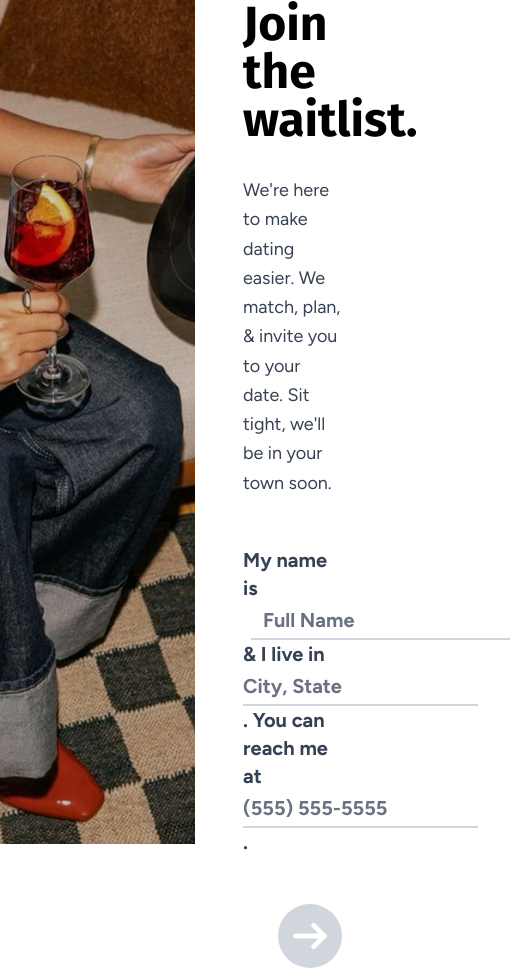
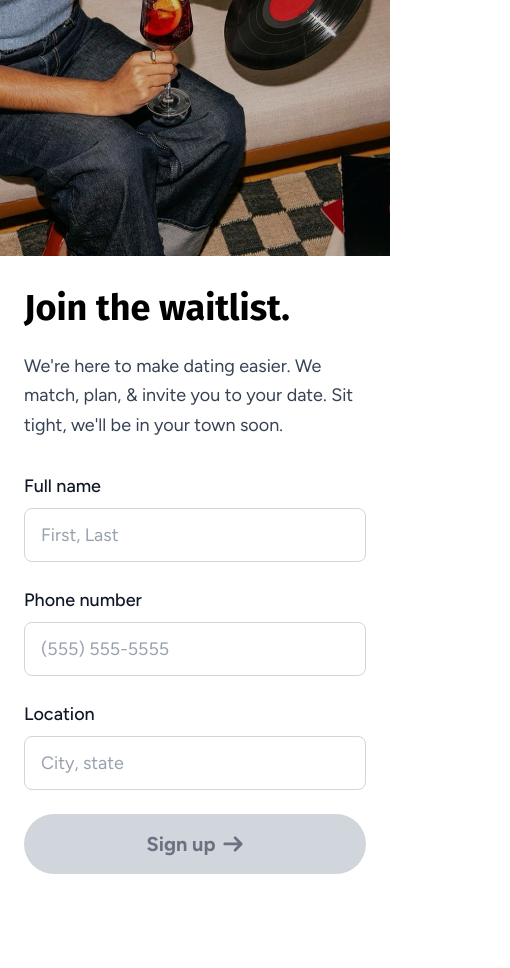
Before and after one commit to yangleyland/calendate-landing, a Next.js app: page /join-waitlist in a window 390 px wide. Shown: the whole page, 510 px wide, since content can reach past the window. After the commit the page ends 906 px from the top, so only its background shows below. Built offline with nearby package versions, Linux system fonts and the light colour scheme; no server answers.

Commit message:
mobile version of waitlist

```diff
--- a/src/app/join-waitlist/page.tsx
+++ b/src/app/join-waitlist/page.tsx
@@ -2,17 +2,56 @@
 
 import Image from "next/image";
 import { useRouter } from "next/navigation";
+import { useState } from "react";
+import { addToWaitlist } from "@/lib/supabase";
 
 export default function JoinWaitlist() {
   const router = useRouter();
+  const [formData, setFormData] = useState({
+    name: "",
+    location: "",
+    phone: "",
+  });
+  const [isSubmitting, setIsSubmitting] = useState(false);
+  const [error, setError] = useState<string | null>(null);
 
-  const handleSubmit = (e: React.FormEvent) => {
+  const isFormComplete =
+    formData.name.trim() && formData.location.trim() && formData.phone.trim();
+
+  const handleSubmit = async (e: React.FormEvent) => {
     e.preventDefault();
+    if (!isFormComplete) return;
+
+    setIsSubmitting(true);
+    setError(null);
+
+    try {
+      await addToWaitlist({
+        full_name: formData.name.trim(),
+        location: formData.location.trim(),
+        phone_number: formData.phone.trim(),
+      });
+
       router.push("/form-submitted");
+    } catch (err) {
+      console.error("Failed to submit to waitlist:", err);
+      setError("Failed to join waitlist. Please try again.");
+    } finally {
+      setIsSubmitting(false);
+    }
+  };
+
+  const handleInputChange = (field: string, value: string) => {
+    setFormData((prev) => ({
+      ...prev,
+      [field]: value,
+    }));
   };
 
   return (
-    <div className="min-h-screen flex">
+    <>
+      {/* DESKTOP VERSION - Hidden on mobile */}
+      <div className="hidden md:flex min-h-screen">
         {/* Left Side - Image */}
         <div className="w-1/2">
           <Image
@@ -36,9 +75,15 @@ export default function JoinWaitlist() {
             </h1>
 
             <p className="text-lg text-gray-700 mb-12 leading-relaxed">
-            We&apos;re here to make dating easier. We match, plan, & invite you
-            to your date. Sit tight, we&apos;ll be in your town soon.
+              We&apos;re here to make dating easier. We match, plan, & invite
+              you to your date. Sit tight, we&apos;ll be in your town soon.
             </p>
+
+            {error && (
+              <div className="mb-6 p-3 bg-red-100 border border-red-400 text-red-700 rounded">
+                {error}
+              </div>
+            )}
 
             <form className="space-y-6" onSubmit={handleSubmit}>
               <div className="flex flex-wrap items-center text-xl font-bold text-gray-700">
@@ -46,22 +91,33 @@ export default function JoinWaitlist() {
                 <input
                   type="text"
                   placeholder="Full Name"
+                  value={formData.name}
+                  onChange={(e) => handleInputChange("name", e.target.value)}
                   className="mx-2 px-3 py-1 border-b-2 border-gray-300 focus:border-gray-600 focus:outline-none bg-transparent placeholder-gray-500"
                   style={{ color: "#801F20" }}
+                  disabled={isSubmitting}
                 />
                 <span> & I live in </span>
                 <input
                   type="text"
                   placeholder="City, State"
+                  value={formData.location}
+                  onChange={(e) =>
+                    handleInputChange("location", e.target.value)
+                  }
                   className="py-1 border-b-2 border-gray-300 focus:border-gray-600 focus:outline-none bg-transparent placeholder-gray-500"
                   style={{ color: "#801F20" }}
+                  disabled={isSubmitting}
                 />
                 <span>. You can reach me at </span>
                 <input
                   type="tel"
                   placeholder="(555) 555-5555"
+                  value={formData.phone}
+                  onChange={(e) => handleInputChange("phone", e.target.value)}
                   className="py-1 border-b-2 border-gray-300 focus:border-gray-600 focus:outline-none bg-transparent placeholder-gray-500"
                   style={{ color: "#801F20" }}
+                  disabled={isSubmitting}
                 />
                 <span> .</span>
               </div>
@@ -70,8 +126,16 @@ export default function JoinWaitlist() {
               <div className="flex justify-end mt-12">
                 <button
                   type="submit"
-                className="w-16 h-16 rounded-full bg-gray-300 hover:bg-gray-400 transition-colors flex items-center justify-center"
+                  disabled={!isFormComplete || isSubmitting}
+                  className={`w-16 h-16 rounded-full transition-all duration-300 flex items-center justify-center ${
+                    isFormComplete && !isSubmitting
+                      ? "bg-[#801F20] hover:bg-[#9A0600] cursor-pointer shadow-lg hover:shadow-xl"
+                      : "bg-gray-300 cursor-not-allowed"
+                  }`}
                 >
+                  {isSubmitting ? (
+                    <div className="animate-spin w-6 h-6 border-2 border-white border-t-transparent rounded-full" />
+                  ) : (
                     <svg
                       width="34"
                       height="28"
@@ -84,11 +148,127 @@ export default function JoinWaitlist() {
                         fill="white"
                       />
                     </svg>
+                  )}
                 </button>
               </div>
             </form>
           </div>
         </div>
       </div>
+
+      {/* MOBILE VERSION - Hidden on desktop */}
+      <div className="block md:hidden min-h-screen bg-white">
+        {/* Top Image */}
+        <div className="relative h-64">
+          <Image
+            src="/images/vinyl.png"
+            alt="Person with vinyl record and wine glass"
+            fill
+            className="object-cover"
+            priority
+          />
+        </div>
+
+        {/* Content */}
+        <div className="px-6 py-8">
+          <h1
+            className="text-4xl font-bold mb-6"
+            style={{ color: "#000", fontFamily: "var(--font-fira-sans)" }}
+          >
+            Join the waitlist.
+          </h1>
+
+          <p className="text-lg text-gray-700 mb-8 leading-relaxed">
+            We&apos;re here to make dating easier. We match, plan, & invite you
+            to your date. Sit tight, we&apos;ll be in your town soon.
+          </p>
+
+          {error && (
+            <div className="mb-6 p-3 bg-red-100 border border-red-400 text-red-700 rounded">
+              {error}
+            </div>
+          )}
+
+          <form className="space-y-6" onSubmit={handleSubmit}>
+            {/* Full name */}
+            <div>
+              <label className="block text-lg font-medium text-gray-900 mb-2">
+                Full name
+              </label>
+              <input
+                type="text"
+                placeholder="First, Last"
+                value={formData.name}
+                onChange={(e) => handleInputChange("name", e.target.value)}
+                className="w-full px-4 py-3 border border-gray-300 rounded-lg text-lg placeholder-gray-400 focus:outline-none focus:border-gray-500"
+                disabled={isSubmitting}
+              />
+            </div>
+
+            {/* Phone number */}
+            <div>
+              <label className="block text-lg font-medium text-gray-900 mb-2">
+                Phone number
+              </label>
+              <input
+                type="tel"
+                placeholder="(555) 555-5555"
+                value={formData.phone}
+                onChange={(e) => handleInputChange("phone", e.target.value)}
+                className="w-full px-4 py-3 border border-gray-300 rounded-lg text-lg placeholder-gray-400 focus:outline-none focus:border-gray-500"
+                disabled={isSubmitting}
+              />
+            </div>
+
+            {/* Location */}
+            <div>
+              <label className="block text-lg font-medium text-gray-900 mb-2">
+                Location
+              </label>
+              <input
+                type="text"
+                placeholder="City, state"
+                value={formData.location}
+                onChange={(e) => handleInputChange("location", e.target.value)}
+                className="w-full px-4 py-3 border border-gray-300 rounded-lg text-lg placeholder-gray-400 focus:outline-none focus:border-gray-500"
+                disabled={isSubmitting}
+              />
+            </div>
+
+            {/* Submit Button */}
+            <button
+              type="submit"
+              disabled={!isFormComplete || isSubmitting}
+              className={`w-full py-4 rounded-full text-xl font-bold transition-all duration-300 flex items-center justify-center ${
+                isFormComplete && !isSubmitting
+                  ? "bg-black hover:bg-gray-900 text-white cursor-pointer"
+                  : "bg-gray-300 text-gray-500 cursor-not-allowed"
+              }`}
+            >
+              {isSubmitting ? (
+                <div className="animate-spin w-6 h-6 border-2 border-white border-t-transparent rounded-full" />
+              ) : (
+                <>
+                  <span>Sign up</span>
+                  <svg
+                    className="ml-2"
+                    width="20"
+                    height="16"
+                    viewBox="0 0 34 28"
+                    fill="none"
+                    xmlns="http://www.w3.org/2000/svg"
+                  >
+                    <path
+                      d="M18.9034 26.4823C19.3535 26.9322 19.9638 27.185 20.6002 27.185C21.2366 27.185 21.8469 26.9322 22.297 26.4823L33.097 15.6823C33.5469 15.2322 33.7997 14.6219 33.7997 13.9855C33.7997 13.3491 33.5469 12.7388 33.097 12.2887L22.297 1.48871C21.8443 1.05153 21.2381 0.809622 20.6088 0.81509C19.9796 0.820559 19.3776 1.07296 18.9326 1.51794C18.4876 1.96292 18.2352 2.56487 18.2298 3.19415C18.2243 3.82342 18.4662 4.42966 18.9034 4.88231L25.4002 11.5855L2.60019 11.5855C1.96367 11.5855 1.35323 11.8384 0.903138 12.2885C0.453051 12.7385 0.200194 13.349 0.200194 13.9855C0.200194 14.622 0.453051 15.2325 0.903138 15.6826C1.35323 16.1327 1.96367 16.3855 2.60019 16.3855L25.4002 16.3855L18.9034 23.0887C18.4535 23.5388 18.2007 24.1491 18.2007 24.7855C18.2007 25.4219 18.4535 26.0322 18.9034 26.4823Z"
+                      fill="currentColor"
+                    />
+                  </svg>
+                </>
+              )}
+            </button>
+          </form>
+        </div>
+      </div>
+    </>
   );
 }
--- a/src/app/page.tsx
+++ b/src/app/page.tsx
@@ -130,7 +130,7 @@ export default function Home() {
 
                 <button
                   onClick={() => router.push("/join-waitlist")}
-                  className="w-full mt-8 px-4 py-2 rounded-2xl text-xl font-medium hover:opacity-90 transition-opacity border-4 flex items-center justify-between"
+                  className="w-full mt-8 px-4 py-2 rounded-2xl text-xl font-medium hover:opacity-95 hover:scale-105 hover:shadow-lg active:scale-95 active:shadow-sm transition-all duration-200 border-4 flex items-center justify-between"
                   style={{
                     backgroundColor: "white",
                     color: "#9A0600",
--- /dev/null
+++ b/src/lib/supabase.ts
@@ -0,0 +1,30 @@
+import { createClient } from "@supabase/supabase-js";
+
+const supabaseUrl = process.env.NEXT_PUBLIC_SUPABASE_URL!;
+const supabaseAnonKey = process.env.NEXT_PUBLIC_SUPABASE_ANON_KEY!;
+
+export const supabase = createClient(supabaseUrl, supabaseAnonKey);
+
+export interface WaitlistEntry {
+  id?: number;
+  full_name: string;
+  location: string;
+  phone_number: string;
+  created_at?: string;
+}
+
+export async function addToWaitlist(
+  data: Omit<WaitlistEntry, "id" | "created_at">
+) {
+  const { data: result, error } = await supabase
+    .from("waitlist")
+    .insert([data])
+    .select();
+
+  if (error) {
+    console.error("Error adding to waitlist:", error);
+    throw error;
+  }
+
+  return result;
+}
```
Also changed, not shown: package.json (+7 -6 lines), 1 other file (tests, documents, lock files or other folders). Lines whose indentation alone changed are shown as unchanged.
